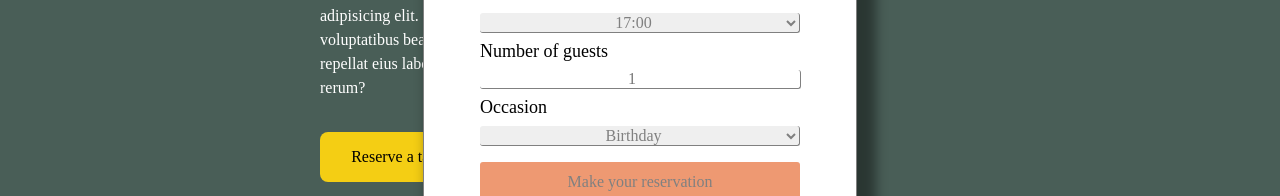
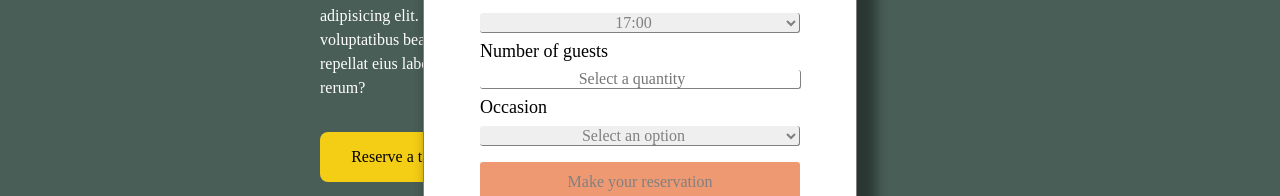
Before and after one commit to max-mena-SD/lemon-app, a React (Create React App) app: page / in a window 1280 px wide. Both pictures are taken after a click on the button "Reserve a table". Shown: the part 389-585 px from the top of the page. Built offline with nearby package versions, Linux system fonts and the light colour scheme; a web font is replaced by a local one.

Commit message:
Form with lift state up

```diff
--- a/src/components/BookingForm.jsx
+++ b/src/components/BookingForm.jsx
@@ -1,7 +1,8 @@
 import { useState } from "react";
 import "./css/BookingForm.css";
 
-function BookingForm({ openModal, setOpenModal, setBooking }) {
+// function BookingForm({ openModal, setOpenModal, onSubmit }) {
+function BookingForm({ onSubmit }) {
   const [info, setInfo] = useState({
     date: "",
     time: "",
@@ -9,39 +10,46 @@ function BookingForm({ openModal, setOpenModal, setBooking }) {
     occasion: "",
   });
 
-  const [reserv, setReserv] = useState(false);
+  // const [reserv, setReserv] = useState(false);
 
   const handleDate = (e) => {
     const cDate = e.target.value;
-    setBooking({ ...info, date: cDate });
+    // console.log("{%d}", cDate);
+    setInfo({ ...info, date: cDate });
   };
   const handleTime = (e) => {
-    setBooking({ ...info, time: e.target.value });
-    // setTime(e.target.value);
+    const cTime = e.target.value;
+    setInfo({ ...info, time: cTime });
   };
   const handleNumber = (e) => {
-    setBooking({ ...info, number: e.target.value });
-    // setNumber(e.target.value);
+    const cNumber = e.target.value;
+    setInfo({ ...info, number: cNumber });
   };
   const handleOccasion = (e) => {
-    setBooking({ ...info, occasion: e.target.value });
-    // setOccasion(e.target.value);
+    const cOccasion = e.target.value;
+    setInfo({ ...info, occasion: cOccasion });
   };
 
-  const sendReserve = () => {
-    setReserv(true);
-    console.log(" Reserva ejecutada ");
-    setTimeout(() => {
-      setOpenModal(false);
-    }, 2000);
+  const handleSubmit = (e) => {
+    e.preventDefault();
+    onSubmit(info);
+    // setOpenModal(false);
   };
+
+  // const sendReserve = () => {
+  //   setReserv(true);
+  //   console.log(" Reserva ejecutada ");
+  //   setTimeout(() => {
+  //     setOpenModal(false);
+  //   }, 2000);
+  // };
 
   return (
     <>
-      {!reserv && (
+      {/* {!reserv && ( */}
       <dialog open>
         <h2 className="h2-form">Reserve a table.</h2>
-          <form action="" className="modal-form">
+        <form className="modal-form" onSubmit={handleSubmit}>
           <label htmlFor="rest-date">Choose date</label>
           <input type="date" id="rest-date" onChange={handleDate} />
           <label htmlFor="res-time">Choose time</label>
@@ -56,30 +64,31 @@ function BookingForm({ openModal, setOpenModal, setBooking }) {
           <label htmlFor="guests">Number of guests</label>
           <input
             type="number"
-              placeholder="1"
+            placeholder="Select a quantity"
             min={"1"}
             max={"10"}
             id="guests"
             onChange={handleNumber}
           />
           <label htmlFor="occasion">Occasion</label>
-            <select name="occasion" id="occasion" onChange={handleOccasion}>
+          <select
+            name="occasion"
+            id="occasion"
+            value={info.occasion}
+            onChange={handleOccasion}
+          >
+            <option value="">Select an option</option>
             <option value="birthday">Birthday</option>
             <option value="anniversary">Anniversary</option>
           </select>
           <input
             type="submit"
             value={"Make your reservation"}
-              onClick={sendReserve}
+            onClick={() => {}}
           />
         </form>
       </dialog>
-      )}
-      {reserv && (
-        <dialog>
-          <h2>Reservado</h2>
-        </dialog>
-      )}
+      {/* )} */}
     </>
   );
 }
--- a/src/components/ReserveMain.jsx
+++ b/src/components/ReserveMain.jsx
@@ -1,18 +1,19 @@
 import { useState } from "react";
 import Button from "./Button";
 import "./css/ReserveMain.css";
-// import BookingForm from "./BookingForm";
 import reservationImage from "./img/gourmet_dish_1.jpg";
 import BookingForm from "./BookingForm";
 
 function ReserveMain() {
-
   const [openModal, setOpenModal] = useState(false);
-  const [booking, setBooking] = useState();
 
   const handleSubmit = () => {
     setOpenModal(true);
-    console.log("setOpenModal cambia a true")
+    // console.log("setOpenModal cambia a true");
+  };
+
+  const getData = (info) => {
+    console.log("data from child: ", info);
   };
 
   return (
@@ -33,7 +34,10 @@ function ReserveMain() {
           <img src={reservationImage} alt="image of a menu item" />
         </div>
       </article>
-      {openModal && <BookingForm openModal={openModal} setOpenModal={setOpenModal} booking={setBooking} /> }
+      {openModal && (
+        // <BookingForm openModal={openModal} setOpenModal={setOpenModal} />
+        <BookingForm onSubmit={getData} />
+      )}
     </section>
   );
 }
```
Lines whose indentation alone changed are shown as unchanged.
